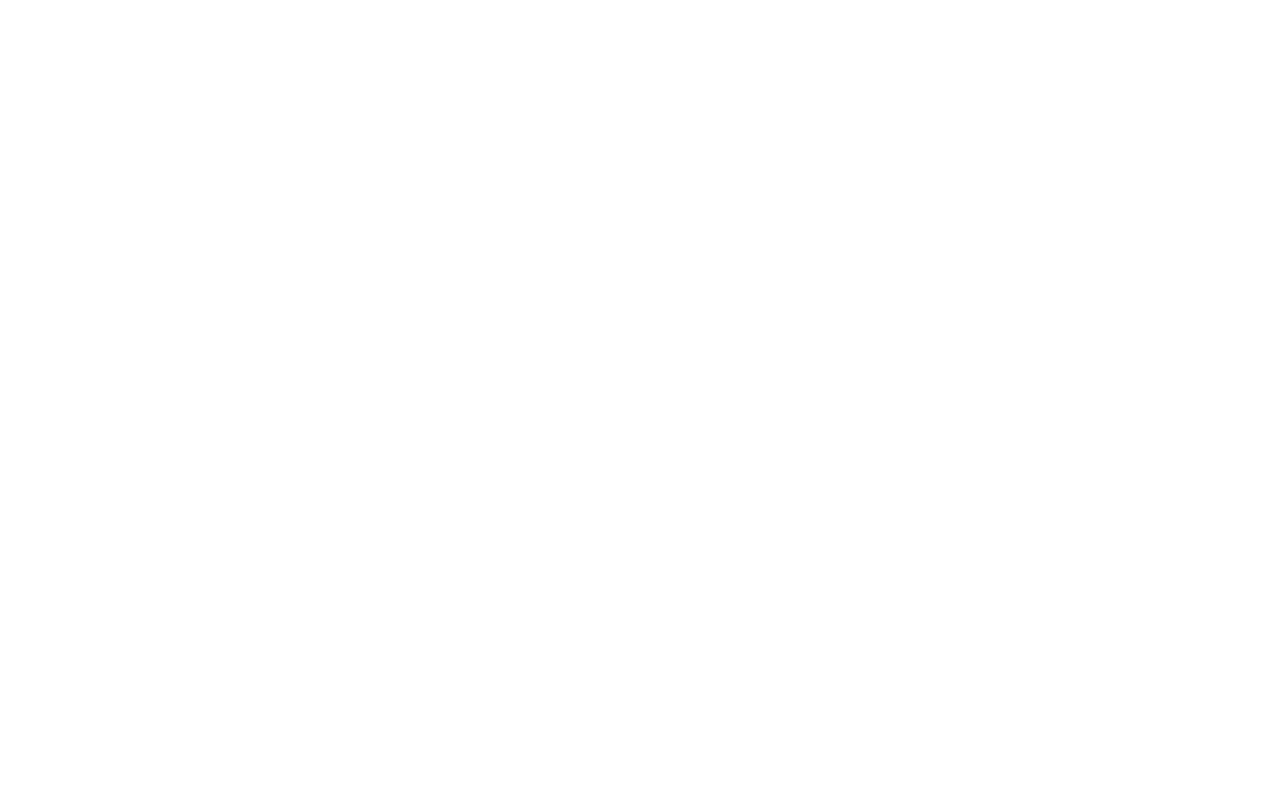
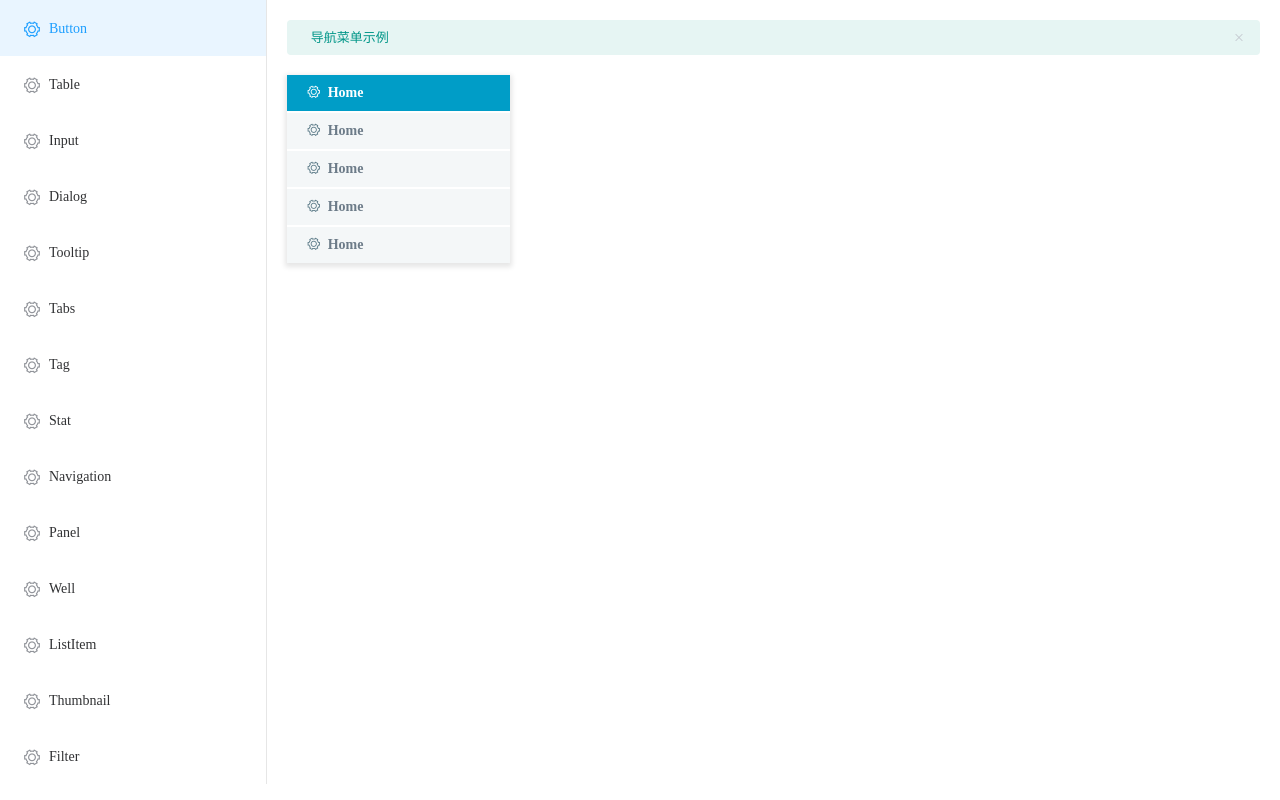
Before and after one commit to CJ-Zheng1023/element-custom-theme, a Vue app: page /#/navigation in a window 1280 px wide. Built offline with nearby package versions, Linux system fonts and the light colour scheme.

Commit message:
navigation change

```diff
--- /dev/null
+++ b/src/components/navigation/Navigation.vue
@@ -0,0 +1,78 @@
+<template>
+  <div>
+    <el-alert
+      title="导航菜单示例"
+      type="success" class="desc" style="margin-bottom: 20px;">
+    </el-alert>
+    <div class="nav-warpper">
+      <ul class="navigation">
+        <li class="navigation-item isActive">
+          <span class="navigation-item__icon"><i class="el-icon-setting"></i></span>
+          <span class="navigation-item__label">Home</span>
+        </li>
+        <li class="navigation-item">
+          <span class="navigation-item__icon"><i class="el-icon-setting"></i></span>
+          <span class="navigation-item__label">Home</span>
+        </li>
+        <li class="navigation-item">
+          <span class="navigation-item__icon"><i class="el-icon-setting"></i></span>
+          <span class="navigation-item__label">Home</span>
+        </li>
+        <li class="navigation-item">
+          <span class="navigation-item__icon"><i class="el-icon-setting"></i></span>
+          <span class="navigation-item__label">Home</span>
+        </li>
+        <li class="navigation-item">
+          <span class="navigation-item__icon"><i class="el-icon-setting"></i></span>
+          <span class="navigation-item__label">Home</span>
+        </li>
+      </ul>
+
+    </div>
+  </div>
+</template>
+<script>
+export default {
+  name: 'Navigation',
+  data () {
+    return {
+    }
+  }
+}
+</script>
+<style scoped lang="less">
+  .nav-warpper{
+    width:223px;
+  }
+  .navigation{
+    margin: 0;
+    padding:0;
+    list-style: none;
+    box-shadow: 0px 2px 5px 2px rgba(0, 0, 0, 0.1);
+    & .navigation-item{
+      padding: 10px 20px;
+      font-size: 14px;
+      font-weight: 600;
+      color: #6c7b88;
+      background: #f4f7f8;
+      margin-top: 2px;
+      &.isActive,&:hover{
+        color: #fff;
+        background: #009dc7;
+        & .navigation-item__icon>i{
+          color: #fff;
+        }
+      }
+      &:first-child{
+        margin-top: 0;
+      }
+      & .navigation-item__icon{
+        margin-right: 7px;
+        &>i{
+          color: #5c7b88;
+        }
+      }
+      & .navigation-item__label{}
+    }
+  }
+</style>
--- a/src/router/index.js
+++ b/src/router/index.js
@@ -36,6 +36,10 @@
   path: 'stat',
   name: 'Stat',
   component: () => import('@/components/stat/Stat')
+}, {
+  path: 'navigation',
+  name: 'Navigation',
+  component: () => import('@/components/navigation/Navigation')
 }]
 /** zhengchj **/
 const children2 = [{
```
